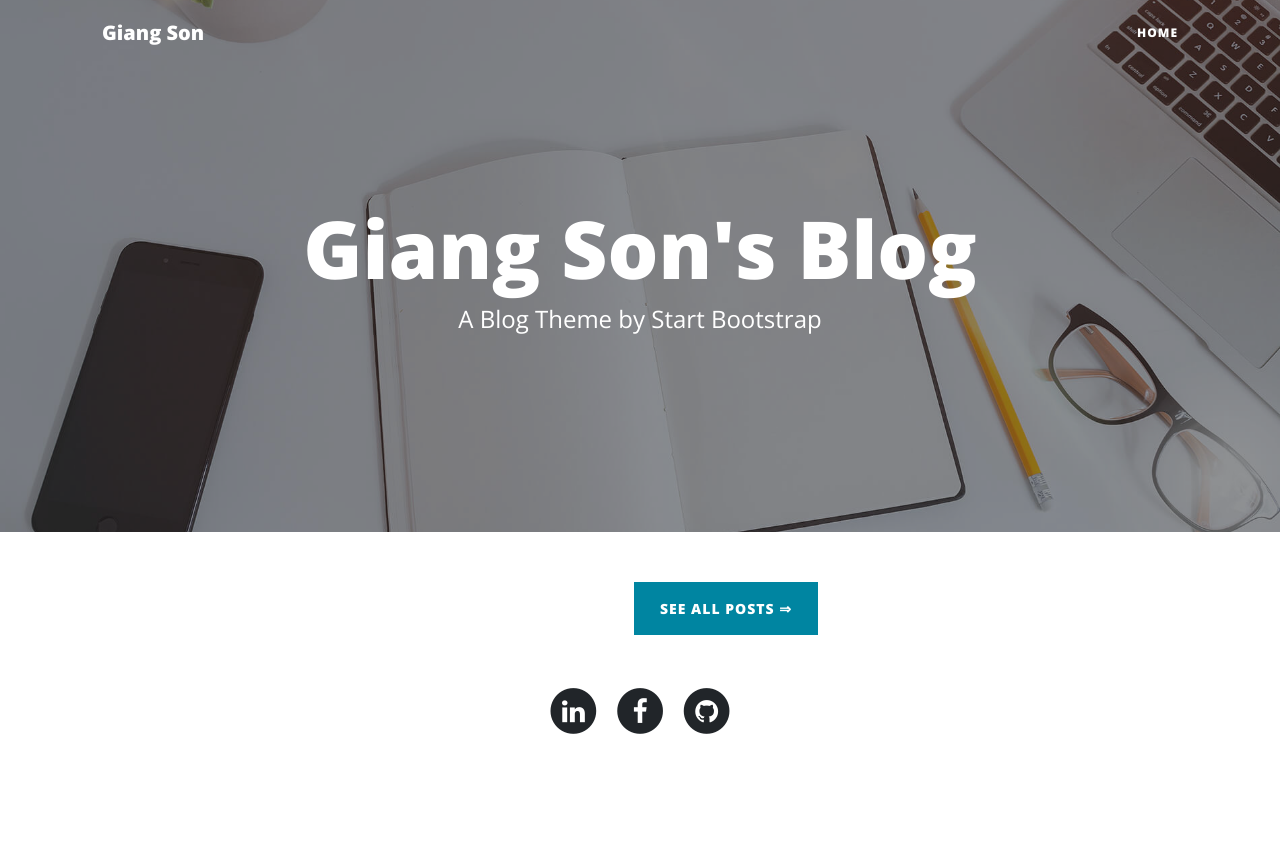
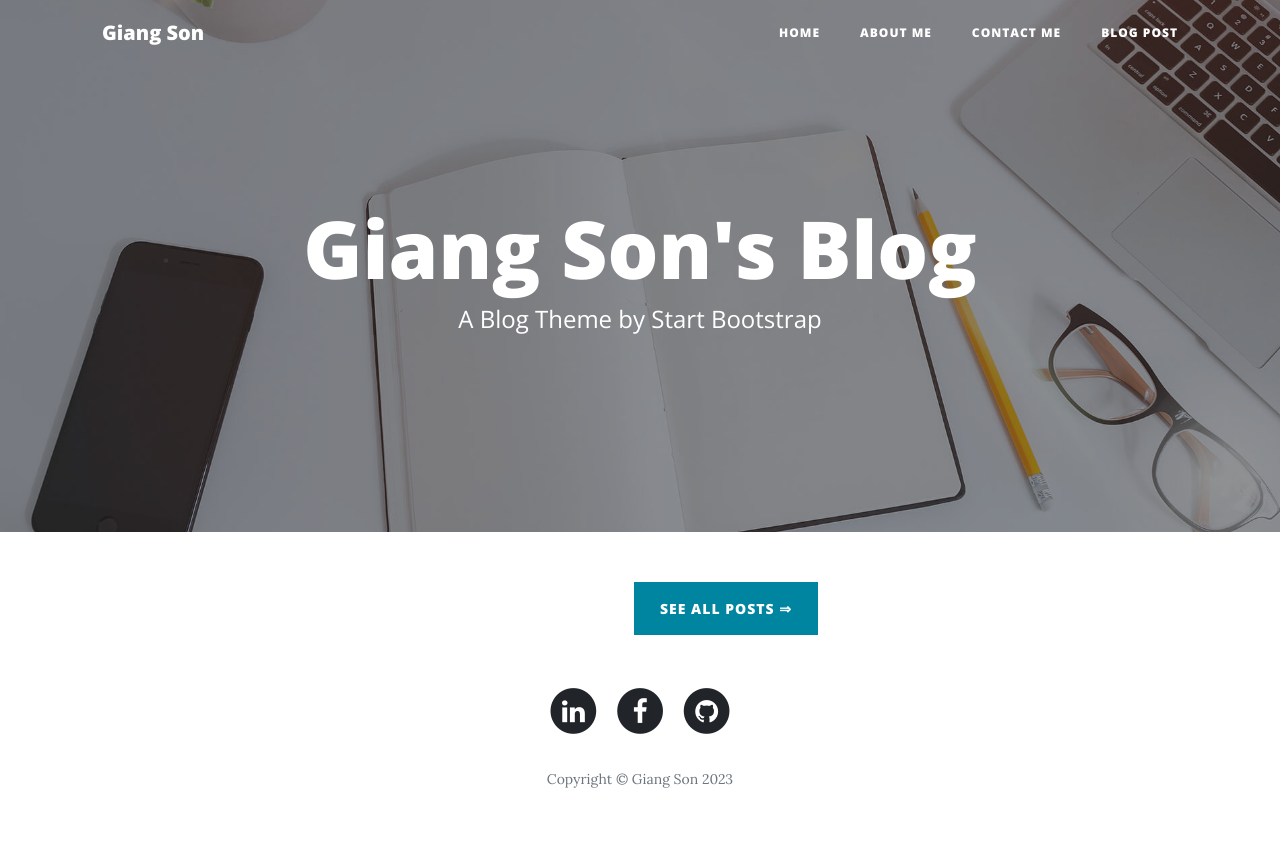
Before and after one commit to giangson19/blog_website, a Django app: page / in a window 1280 px wide. Before the commit the page ends 734 px from the top, so only its background shows below. Run offline with Django 4.2, Linux system fonts and the light colour scheme; data that the repository does not hold is empty; some libraries are stand-ins or nearby versions.

Commit message:
Add copyright to base.

```diff
--- a/blog/templates/blog/base.html
+++ b/blog/templates/blog/base.html
@@ -22,9 +22,9 @@
             <div class="collapse navbar-collapse" id="navbarResponsive">
                 <ul class="navbar-nav ms-auto">
                     <li class="nav-item"><a class="nav-link" href="{% url 'home' %}">Home</a></li>
-                    <!-- <li class="nav-item"><a class="nav-link" href="about.html">About Me</a></li> -->
-                    <!-- <li class="nav-item"><a class="nav-link" href="contact.html">Contact Me</a></li> -->
-                    <!-- <li class="nav-item"><a class="nav-link" href="post.html">Blog Post</a></li> -->
+                    <li class="nav-item"><a class="nav-link" href="about.html">About Me</a></li>
+                    <li class="nav-item"><a class="nav-link" href="contact.html">Contact Me</a></li>
+                    <li class="nav-item"><a class="nav-link" href="post.html">Blog Post</a></li>
                 </ul>
             </div>
         </div>
@@ -46,7 +46,7 @@
                         <li class="list-inline-item"><span class="fa-stack fa-lg"><a href = 'https://facebook.com/mrleopesvn' target = '_blank'><i class="fa fa-circle fa-stack-2x"></i><i class="fa fa-facebook fa-stack-1x fa-inverse"></i></a></span></li>
                         <li class="list-inline-item"><span class="fa-stack fa-lg"><a href = 'https://github.com/giangson19' target = '_blank'><i class="fa fa-circle fa-stack-2x"></i><i class="fa fa-github fa-stack-1x fa-inverse"></i></a></span></li>
                     </ul>
-                    <!-- <p class="text-muted copyright">Copyright&nbsp;©&nbsp;Brand 2023</p> -->
+                    <p class="text-muted copyright">Copyright&nbsp;©&nbsp;Giang Son  2023</p>
                 </div>
             </div>
         </div>
```
